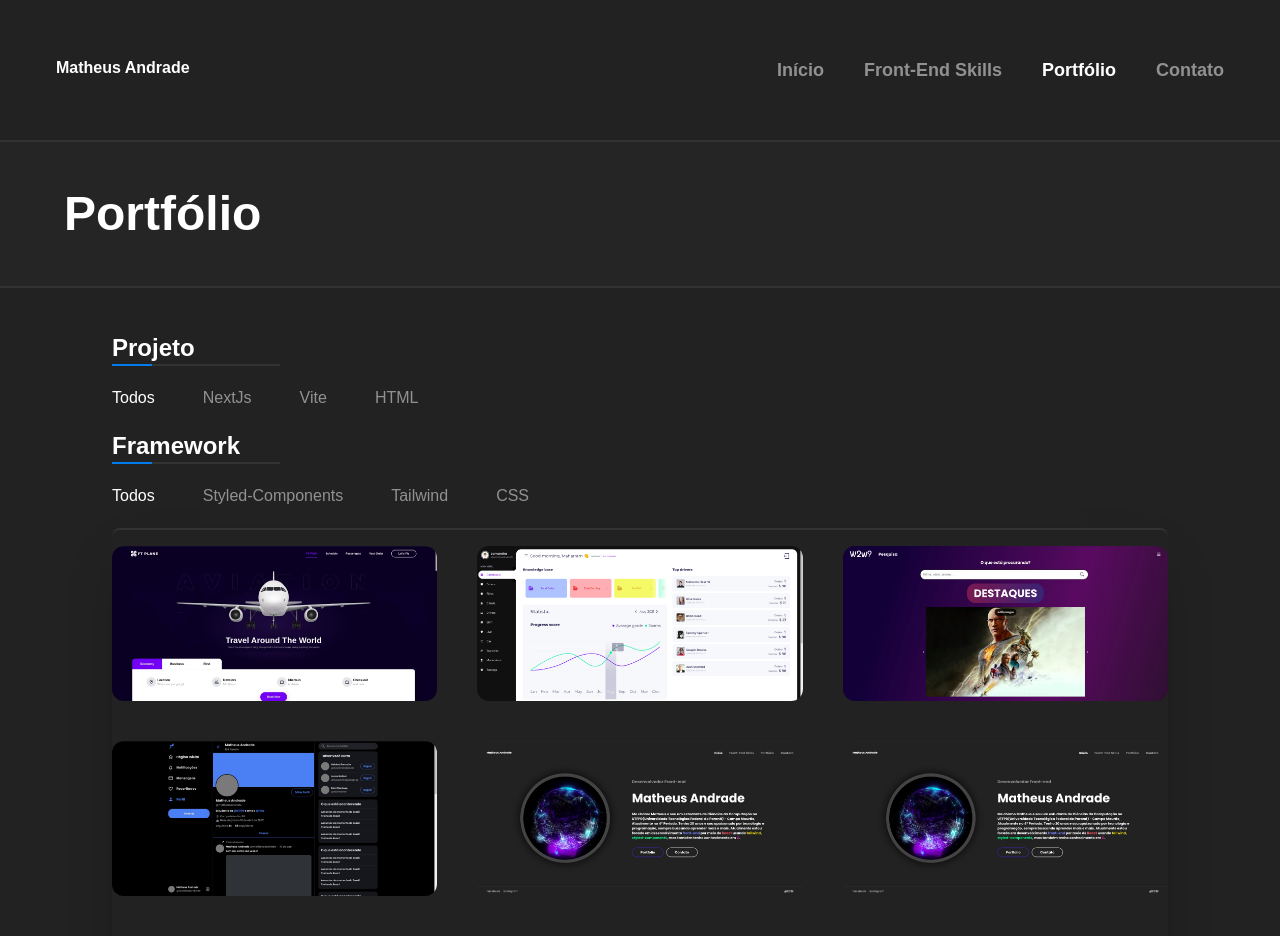
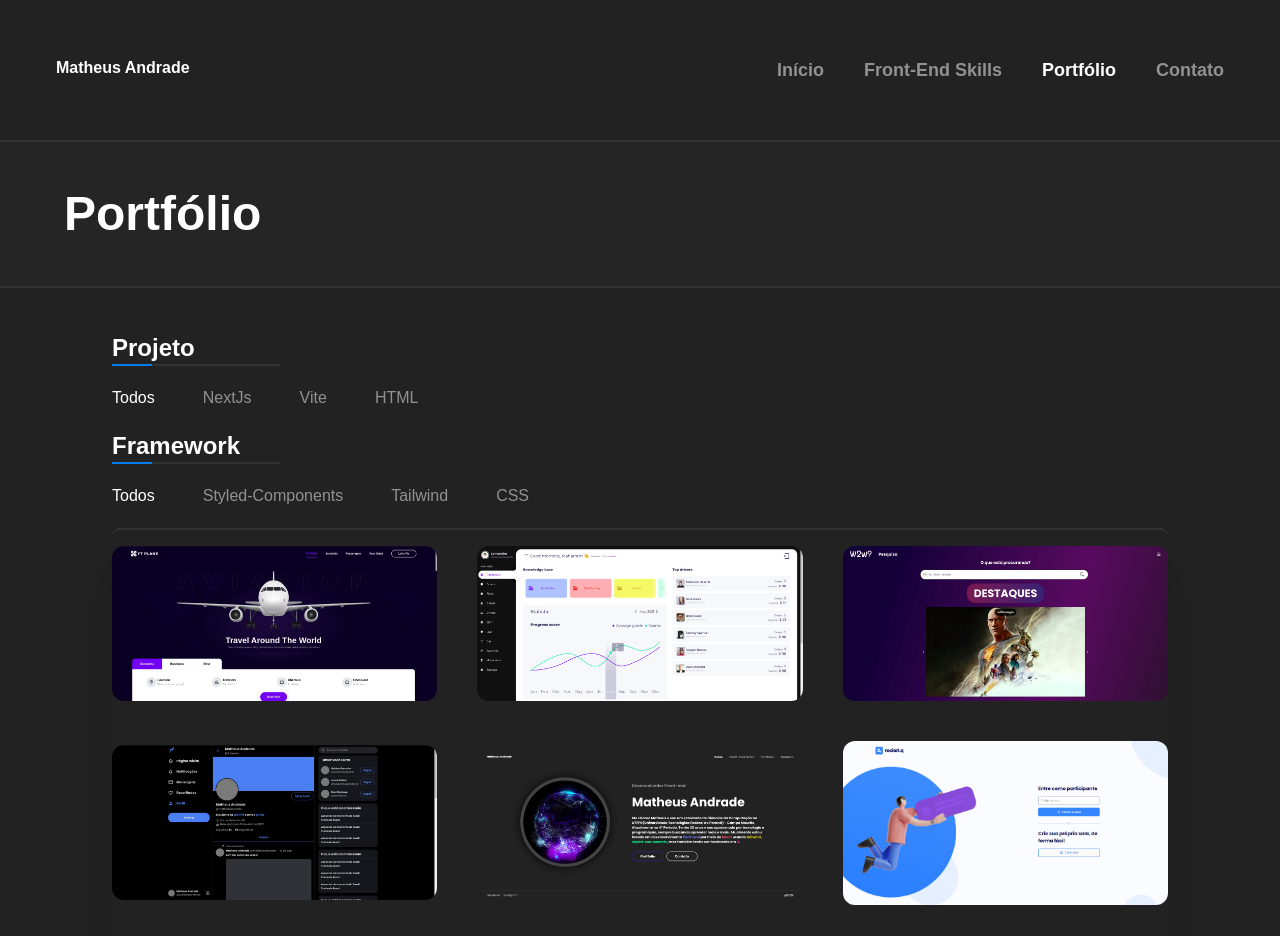
Before and after one commit to matheusa1/portfolio, a Next.js app: page /portfolio in a window 1280 px wide. Shown: the top 936 px of the page. Built offline with nearby package versions, Linux system fonts and the light colour scheme.

Commit message:
fix roquetQ

```diff
--- a/components/SiteCard/index.tsx
+++ b/components/SiteCard/index.tsx
@@ -69,13 +69,17 @@
 					<TextBottomLine>{name}</TextBottomLine>
 					<span className='text-xs'>{description}</span>
 					<div className='grid grid-cols-2 gap-2 xs:grid-cols-1 xs:text-center'>
+						{url === '' ? (
+							<span className='text-base text-red-500'>Indisponível</span>
+						) : (
 							<Link
 								href={url}
 								target='_blank'
-							className='text-base text-blue-500'
+								className={`text-base text-blue-500`}
 							>
 								Visitar Site
 							</Link>
+						)}
 
 						<Link
 							href={repository}
--- a/public/Data/data.json
+++ b/public/Data/data.json
@@ -54,7 +54,7 @@
 		{
 			"name": "RoquetQ",
 			"url": "",
-			"image": "/Data/images/portfolioImage.jpeg",
+			"image": "/Data/images/roquetQ-image.png",
 			"description": "Um site de pergunta e resposta",
 			"responsive": false,
 			"repository": "https://github.com/matheusa1/RocketQ",
```
Also changed, not shown: public/Data/images/roquetQ-image.png (added). Lines whose indentation alone changed are shown as unchanged.
